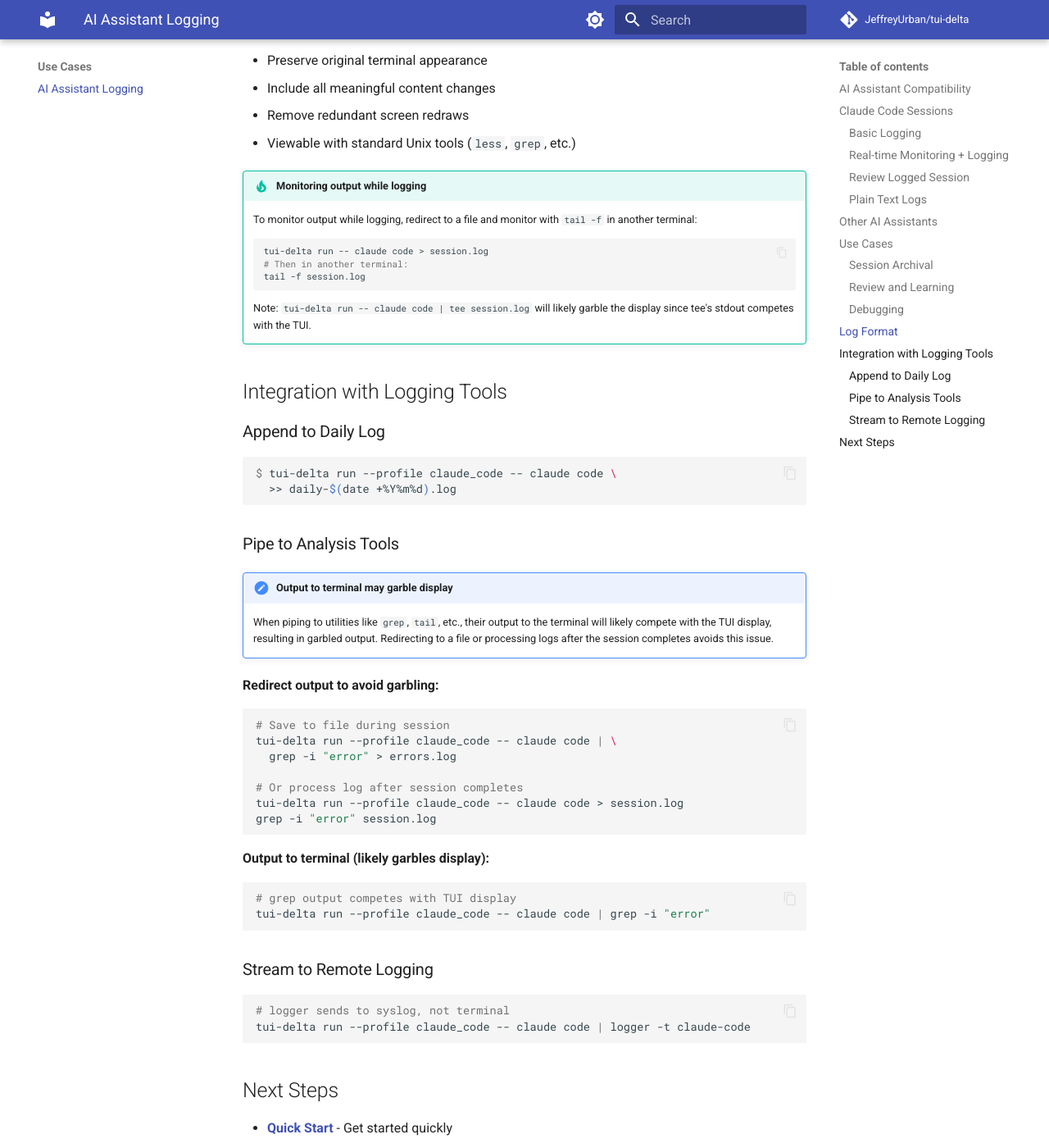
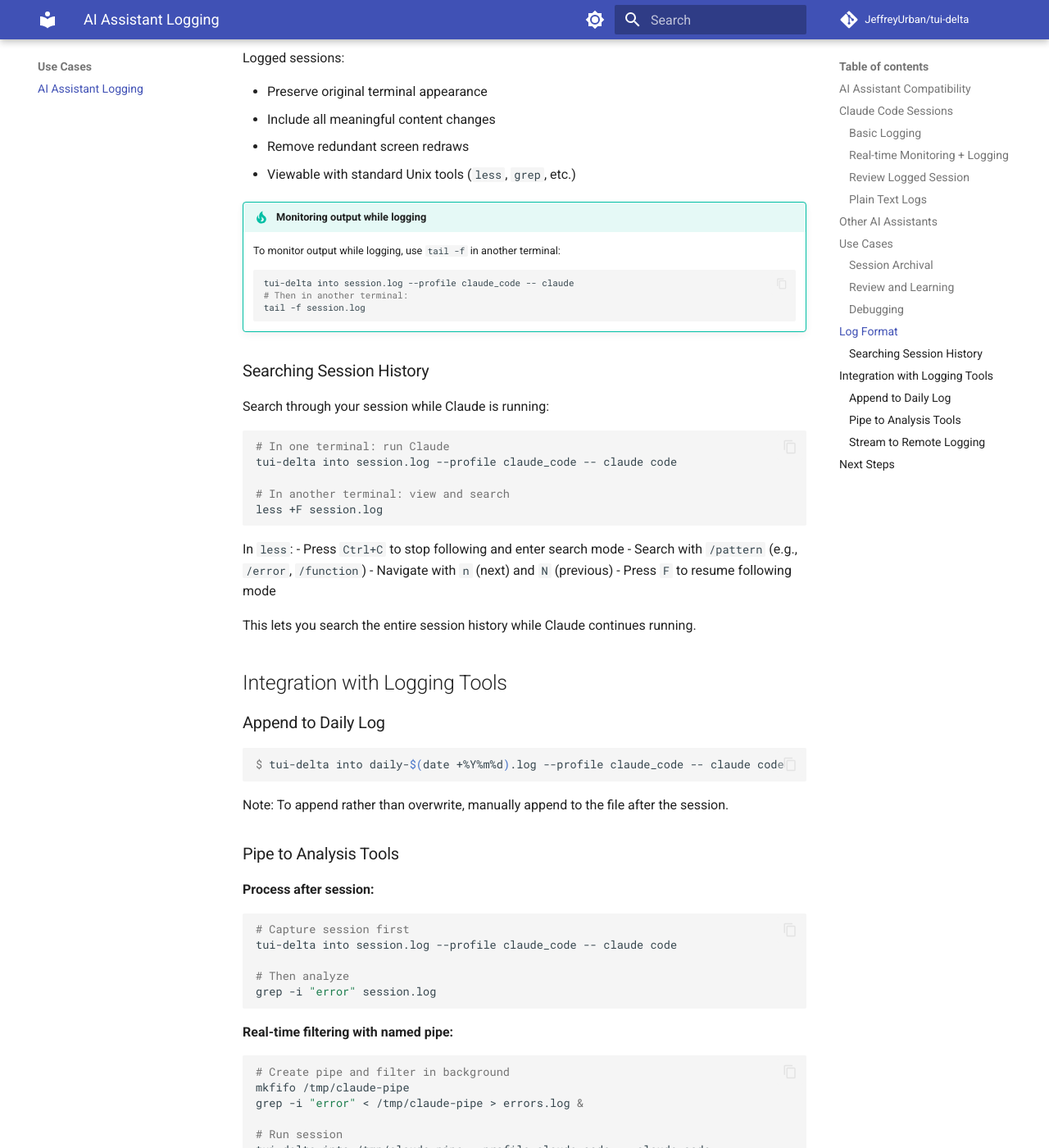
Before and after one commit to JeffreyUrban/tui-delta, an MkDocs documentation site: the page built from docs/use-cases/ai-assistants/ai-assistants.md, in a window 1280 px wide and 1400 px high, scrolled down 2801 px. Shown: the whole window at 82% size. Built offline with MkDocs 1.6.1 and Material for MkDocs 9.7.7, drawn with Linux system fonts in a browser that asks for light colours; comment, search, counter and statistics services are not loaded; some of the changed text lies outside the part shown.

Commit message:
Changed run with stdout to into with file output. Added clarifying example to help. Added new claude output pattern.

````diff
--- a/docs/use-cases/ai-assistants/ai-assistants.md
+++ b/docs/use-cases/ai-assistants/ai-assistants.md
@@ -15,7 +15,7 @@
 
 <!-- interactive-only -->
 ```console
-$ tui-delta run --profile claude_code -- claude code > session.log
+$ tui-delta into session.log --profile claude_code -- claude code
 ```
 
 Captures the full session with everything visible in the view and scrollback:
@@ -30,7 +30,7 @@
 
 <!-- interactive-only -->
 ```console
-$ tui-delta run --profile claude_code -- claude code > session.log
+$ tui-delta into session.log --profile claude_code -- claude code
 ```
 
 Interact in terminal AND save to file simultaneously.
@@ -50,8 +50,10 @@
 
 **Using sed (most portable):**
 ```bash
-tui-delta run --profile claude_code -- claude code | \
-  sed 's/\x1b\[[0-9;]*[a-zA-Z]//g' > clean-session.log
+# Create a named pipe for post-processing
+mkfifo /tmp/tui-pipe
+tui-delta into /tmp/tui-pipe --profile claude_code -- claude code &
+sed 's/\x1b\[[0-9;]*[a-zA-Z]//g' < /tmp/tui-pipe > clean-session.log
 ```
 
 **Using ansifilter (recommended if available):**
@@ -60,9 +62,10 @@
 brew install ansifilter  # macOS
 apt install ansifilter   # Ubuntu/Debian
 
-# Use
-tui-delta run --profile claude_code -- claude code | \
-  ansifilter > clean-session.log
+# Create a named pipe for post-processing
+mkfifo /tmp/tui-pipe
+tui-delta into /tmp/tui-pipe --profile claude_code -- claude code &
+ansifilter < /tmp/tui-pipe > clean-session.log
 ```
 
 This is useful for:
@@ -77,9 +80,9 @@
 
 <!-- interactive-only -->
 ```console
-$ tui-delta run --profile generic -- aider
-$ tui-delta run --profile generic -- cursor
-$ tui-delta run --profile generic -- cline
+$ tui-delta into aider.log --profile generic -- aider
+$ tui-delta into cursor.log --profile generic -- cursor
+$ tui-delta into cline.log --profile generic -- cline
 ```
 
 For best results, you'll likely need to create a custom profile. See [Custom Profiles](../../guides/custom-profiles.md).
@@ -94,8 +97,7 @@
 
 <!-- interactive-only -->
 ```console
-$ tui-delta run --profile claude_code -- claude code \
-  > "session-$(date +%Y%m%d-%H%M%S).log"
+$ tui-delta into "session-$(date +%Y%m%d-%H%M%S).log" --profile claude_code -- claude code
 ```
 
 Creates timestamped log files for each session.
@@ -115,7 +117,7 @@
 
 <!-- interactive-only -->
 ```console
-$ tui-delta run --profile claude_code -- claude code 2>&1 > full-session.log
+$ tui-delta into full-session.log --profile claude_code -- claude code
 ```
 
 Captures both stdout and stderr for debugging.
@@ -130,15 +132,33 @@
 - Viewable with standard Unix tools (`less`, `grep`, etc.)
 
 !!! tip "Monitoring output while logging"
-    To monitor output while logging, redirect to a file and monitor with `tail -f` in another terminal:
+    To monitor output while logging, use `tail -f` in another terminal:
 
     ```bash
-    tui-delta run -- claude code > session.log
+    tui-delta into session.log --profile claude_code -- claude
     # Then in another terminal:
     tail -f session.log
     ```
 
-    Note: `tui-delta run -- claude code | tee session.log` will likely garble the display since tee's stdout competes with the TUI.
+### Searching Session History
+
+Search through your session while Claude is running:
+
+```bash
+# In one terminal: run Claude
+tui-delta into session.log --profile claude_code -- claude code
+
+# In another terminal: view and search
+less +F session.log
+```
+
+In `less`:
+- Press `Ctrl+C` to stop following and enter search mode
+- Search with `/pattern` (e.g., `/error`, `/function`)
+- Navigate with `n` (next) and `N` (previous)
+- Press `F` to resume following mode
+
+This lets you search the entire session history while Claude continues running.
 
 ## Integration with Logging Tools
 
@@ -146,37 +166,39 @@
 
 <!-- interactive-only -->
 ```console
-$ tui-delta run --profile claude_code -- claude code \
-  >> daily-$(date +%Y%m%d).log
+$ tui-delta into daily-$(date +%Y%m%d).log --profile claude_code -- claude code
 ```
+
+Note: To append rather than overwrite, manually append to the file after the session.
 
 ### Pipe to Analysis Tools
 
-!!! note "Output to terminal may garble display"
-    When piping to utilities like `grep`, `tail`, etc., their output to the terminal will likely compete with the TUI display, resulting in garbled output. Redirecting to a file or processing logs after the session completes avoids this issue.
+**Process after session:**
+```bash
+# Capture session first
+tui-delta into session.log --profile claude_code -- claude code
 
-**Redirect output to avoid garbling:**
-```bash
-# Save to file during session
-tui-delta run --profile claude_code -- claude code | \
-  grep -i "error" > errors.log
-
-# Or process log after session completes
-tui-delta run --profile claude_code -- claude code > session.log
+# Then analyze
 grep -i "error" session.log
 ```
 
-**Output to terminal (likely garbles display):**
+**Real-time filtering with named pipe:**
 ```bash
-# grep output competes with TUI display
-tui-delta run --profile claude_code -- claude code | grep -i "error"
+# Create pipe and filter in background
+mkfifo /tmp/claude-pipe
+grep -i "error" < /tmp/claude-pipe > errors.log &
+
+# Run session
+tui-delta into /tmp/claude-pipe --profile claude_code -- claude code
 ```
 
 ### Stream to Remote Logging
 
 ```bash
-# logger sends to syslog, not terminal
-tui-delta run --profile claude_code -- claude code | logger -t claude-code
+# Create pipe for syslog streaming
+mkfifo /tmp/claude-pipe
+logger -t claude-code < /tmp/claude-pipe &
+tui-delta into /tmp/claude-pipe --profile claude_code -- claude code
 ```
 
 ## Next Steps
````
Also changed, not shown: docs/getting-started/quick-start.md (+12 -7 lines), docs/guides/custom-profiles.md (+3 -3 lines), docs/reference/cli.md (+27 -11 lines), src/tui_delta/tui_profiles.yaml (+16 -0 lines), 2 other files.
